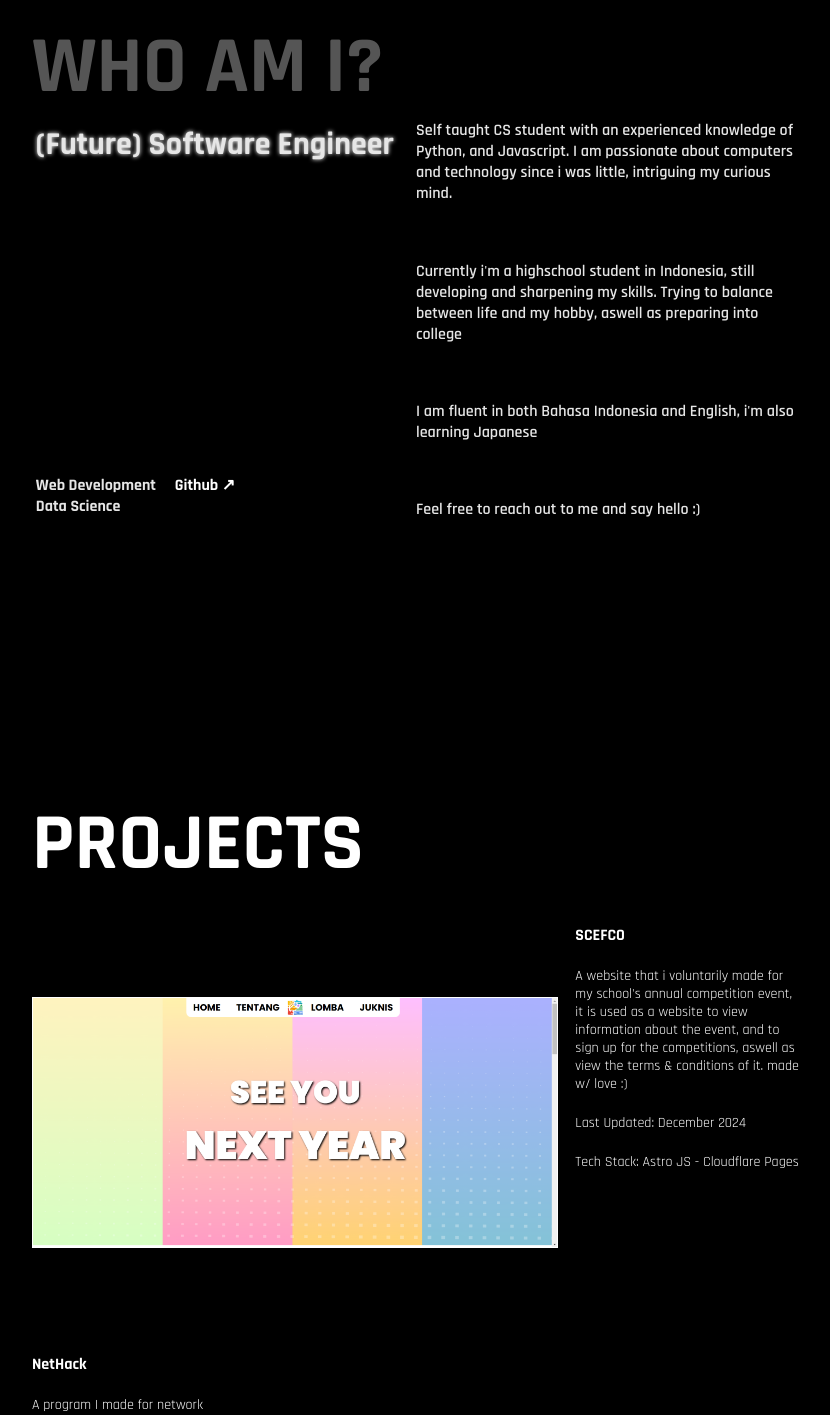
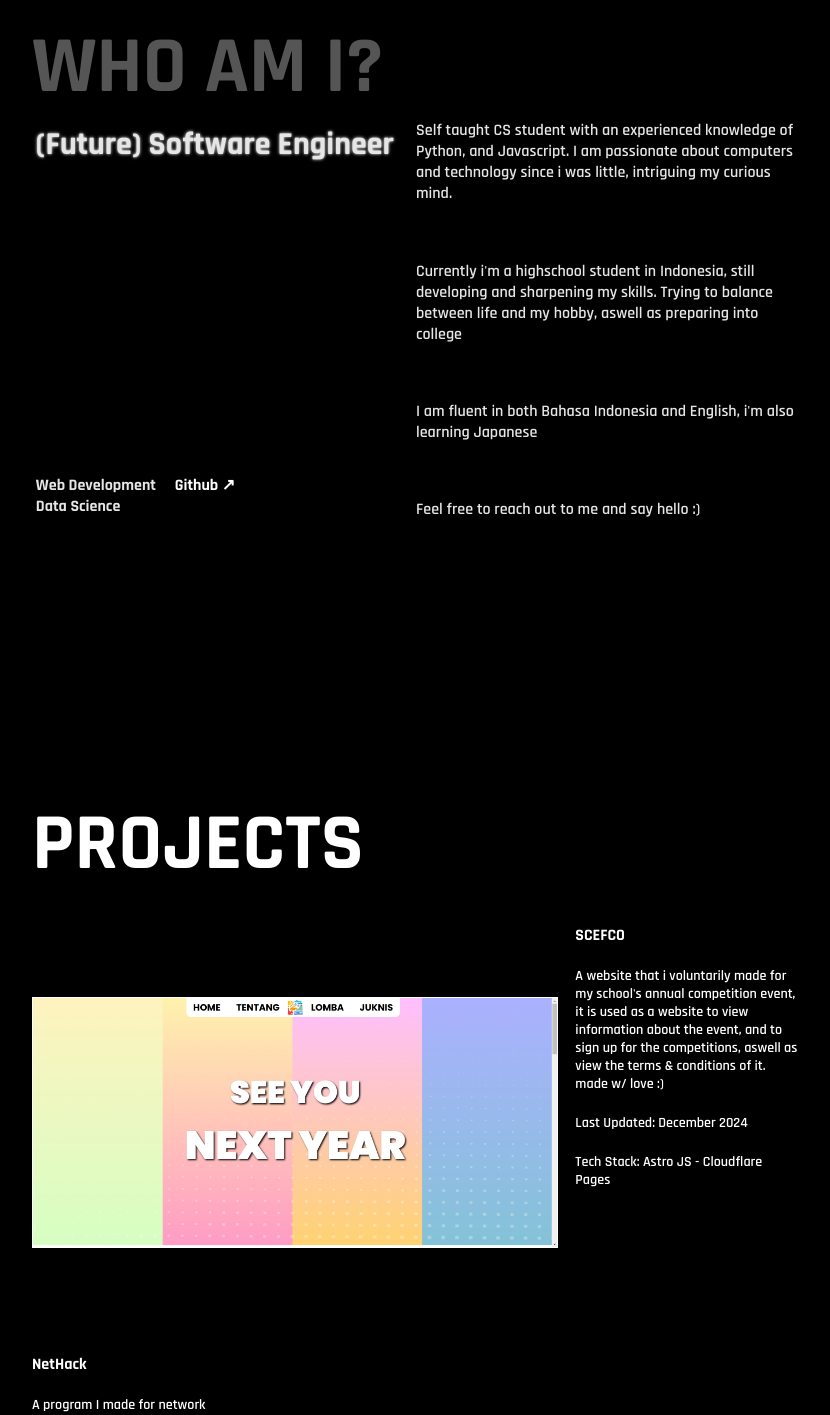
Before and after one commit to NvLL-Zen/porty, a SvelteKit app: page / in a window 1280 px wide. Shown: the part 960-2375 px from the top of the page, without its empty margins (224-1054 px from the left). Built offline with nearby package versions, Linux system fonts and the light colour scheme.

Commit message:
Fixed text-weight on projects

```diff
--- a/src/components/about.svelte
+++ b/src/components/about.svelte
@@ -92,7 +92,7 @@
         flex-direction: row;
         gap: 5%;
 
-        font-weight: 500;
+        font-weight:900;
     }
 
     .NavDesc {
@@ -103,7 +103,7 @@
         box-sizing: border-box;
         padding: 1%;
         font-size: clamp(1.5rem, 2.5vw, 5rem);
-        text-shadow: 0px 0px 4px white;
+        text-shadow: 0px 0px 0.25vw white;
         font-weight: 700;
     }
 
--- a/src/components/projects.svelte
+++ b/src/components/projects.svelte
@@ -59,6 +59,7 @@
 
     p {
         font-size: clamp(0.85rem, 1.1vw, 1.25rem);
+        font-weight: 600;
     }
 
     .projectName {
```
